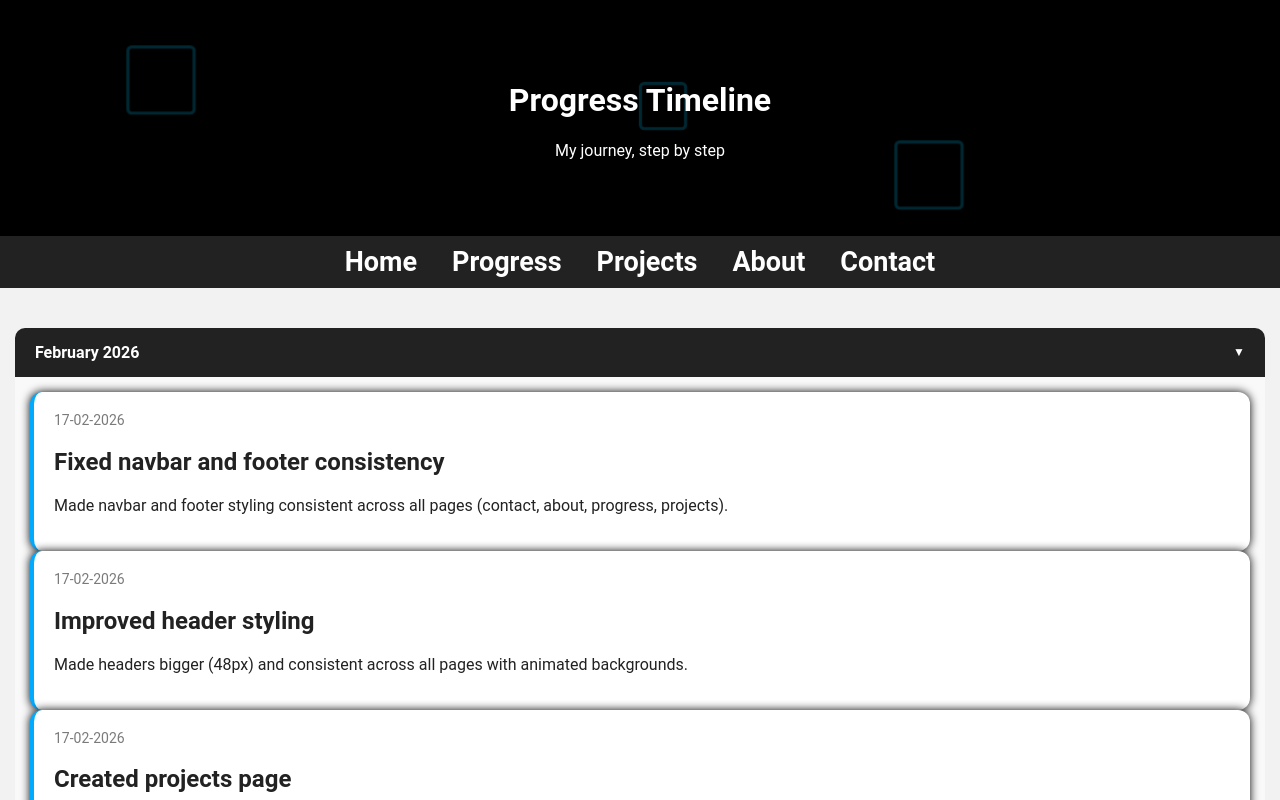
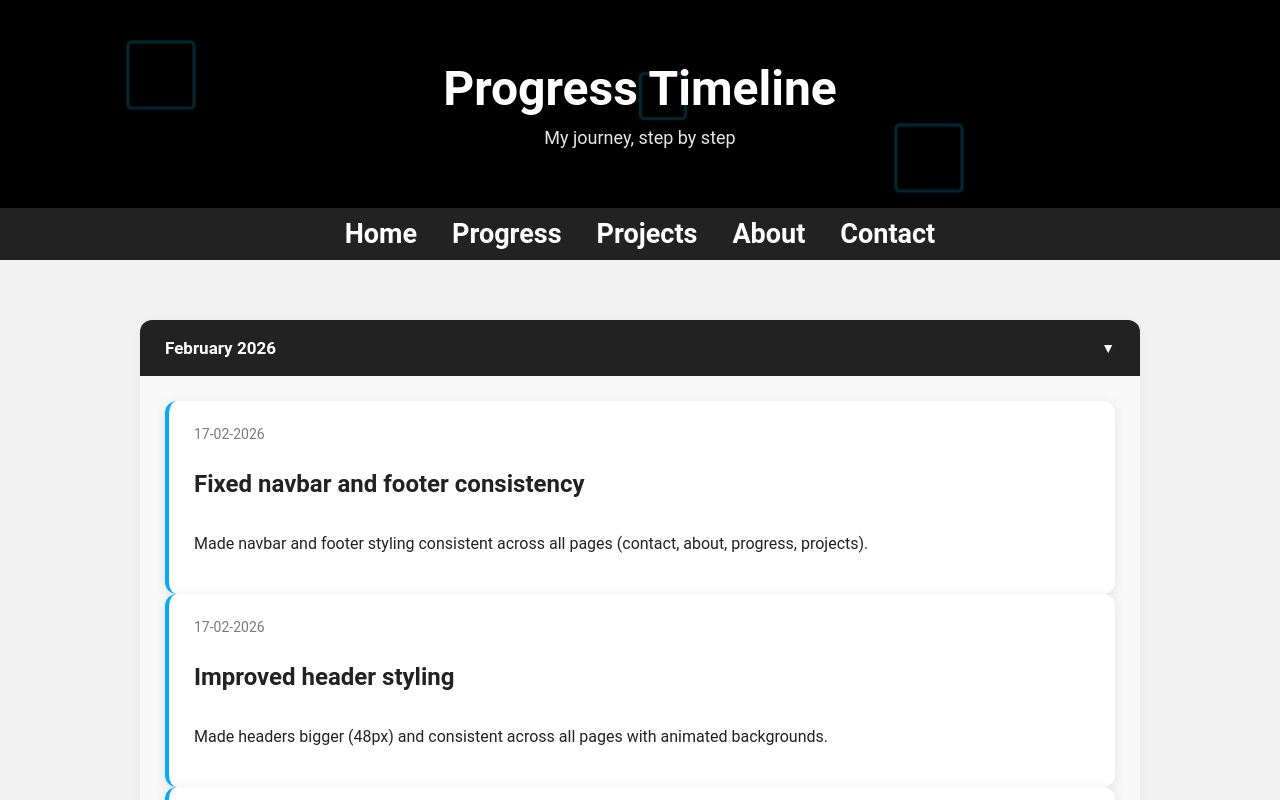
Before and after one commit to AlexSP06/site-personal, a plain HTML site: page progress.html in a window 1280 px wide. Shown: the top 800 px of the page. Drawn offline with Linux system fonts and the light colour scheme.

Commit message:
Updates on all pages

```diff
--- a/assets/css/about.css
+++ b/assets/css/about.css
@@ -4,7 +4,6 @@
     color: white;
     text-align: center;
     padding: 60px 20px;
-    overflow: hidden;
 }
 
 .simple-header .bg-anim{
--- a/assets/css/contact.css
+++ b/assets/css/contact.css
@@ -4,7 +4,6 @@
     color: white;
     text-align: center;
     padding: 60px 20px;
-    overflow: hidden;
 }
 
 .simple-header .bg-anim{
--- a/assets/css/progress.css
+++ b/assets/css/progress.css
@@ -1,30 +1,81 @@
+.simple-header{
+    position: relative;
+    background: #111;
+    color: white;
+    text-align: center;
+    padding: 60px 20px;
+}
+
+.simple-header .bg-anim{
+    position: absolute;
+    top: 0;
+    left: 0;
+    width: 100%;
+    height: 100%;
+    background: black;
+    overflow: hidden;
+    z-index: 1;
+}
+
+.simple-header .shape{
+    position: absolute;
+    width: 60px;
+    height: 60px;
+    border: 3px solid rgba(0, 200, 255, 0.4);
+    animation: blink 4s infinite ease-in-out;
+    border-radius: 5px;
+}
+
+.simple-header h1{
+    font-size: 48px;
+    margin: 0 0 10px 0;
+    position: relative;
+    z-index: 2;
+}
+
+.simple-header p{
+    font-size: 18px;
+    margin: 0;
+    opacity: 0.9;
+    position: relative;
+    z-index: 2;
+}
+
+@keyframes blink {
+    0%, 100% { opacity: 0.2; transform: scale(0.9); }
+    50% { opacity: 0.8; transform: scale(1.2); }
+}
+
 .container{
     display: flex;
     flex-direction: column;
-    gap: 20px;
-    padding-top: 40px;
+    gap: 30px;
+    padding: 60px 20px;
     margin-top: 0;
-    padding-left: 15px;
-    padding-right: 15px;
+    max-width: 1000px;
+    margin-left: auto;
+    margin-right: auto;
 }
 
 .month-section {
     background: #f9f9f9;
-    border-radius: 10px;
+    border-radius: 12px;
     overflow: hidden;
-    margin-bottom: 15px;
+    box-shadow: 0 2px 8px rgba(0,0,0,0.05);
+    margin-bottom: 10px;
 }
 
 .month-header {
     background: #222;
     color: white;
-    padding: 15px 20px;
+    padding: 18px 25px;
     cursor: pointer;
     display: flex;
     justify-content: space-between;
     align-items: center;
     transition: background 0.3s ease;
     user-select: none;
+    font-size: 16px;
 }
 
 .month-header:hover {
@@ -37,44 +88,32 @@
 
 .toggle-icon {
     transition: transform 0.3s ease;
-    font-size: 12px;
+    font-size: 14px;
 }
 
 .month-title {
     font-weight: 600;
-    font-size: 16px;
+    font-size: 17px;
 }
 
 .month-items {
-    padding: 15px;
+    padding: 25px;
     display: flex;
     flex-direction: column;
-    gap: 15px;
-}
-
-.simple-header{
-    position: relative;
-    overflow: hidden;
-}
-
-.simple-header h1{
-    position: relative;
-    z-index: 2;
-}
-
-.simple-header p{
-    position: relative;
-    z-index: 2;
+    gap: 20px;
 }
 
 .card{
     background: white;
-    padding: 20px;
+    padding: 25px;
     border-radius: 12px;
     border-left: 4px solid #00aaff;
-    box-shadow: 0 0 10px #000;
+    box-shadow: 0 2px 12px rgba(0,0,0,0.1);
     color: #222;
-    height: auto;
+    min-height: 80px;
+    display: flex;
+    flex-direction: column;
+    justify-content: space-between;
 }
 
 .date{
--- a/assets/css/projects.css
+++ b/assets/css/projects.css
@@ -5,7 +5,7 @@
     display: grid;
     grid-template-columns: 1fr 1fr;
     gap: 40px;
-}}
+}
 
 .projects-section {
     padding: 35px;
@@ -56,17 +56,51 @@
 
 .simple-header{
     position: relative;
+    background: #111;
+    color: white;
+    text-align: center;
+    padding: 60px 20px;
     overflow: hidden;
 }
 
+.simple-header .bg-anim{
+    position: absolute;
+    top: 0;
+    left: 0;
+    width: 100%;
+    height: 100%;
+    background: black;
+    overflow: hidden;
+    z-index: 1;
+}
+
+.simple-header .shape{
+    position: absolute;
+    width: 60px;
+    height: 60px;
+    border: 3px solid rgba(0, 200, 255, 0.4);
+    animation: blink 4s infinite ease-in-out;
+    border-radius: 5px;
+}
+
 .simple-header h1{
+    font-size: 48px;
+    margin: 0 0 10px 0;
     position: relative;
     z-index: 2;
 }
 
 .simple-header p{
+    font-size: 18px;
+    margin: 0;
+    opacity: 0.9;
     position: relative;
     z-index: 2;
+}
+
+@keyframes blink {
+    0%, 100% { opacity: 0.2; transform: scale(0.9); }
+    50% { opacity: 0.8; transform: scale(1.2); }
 }
 
 .projects-cards {
--- a/assets/css/style.css
+++ b/assets/css/style.css
@@ -5,6 +5,17 @@ body,html{
     scroll-behavior: smooth;
     background-color: #f2f2f2;
     color: #222;
+    height: 100%;
+}
+
+body{
+    display: flex;
+    flex-direction: column;
+    min-height: 100vh;
+}
+
+main{
+    flex: 1;
 }
 
 .hero{
@@ -16,6 +27,7 @@ body,html{
     text-align: center;
     color: white;
     overflow: hidden;
+    flex-shrink: 0;
 }
 
 .hero-img{
@@ -169,8 +181,7 @@ footer{
     padding: 20px;
     background-color: #111;
     color: white;
-    margin-top: 0;
-    margin-bottom: 0;
+    margin-top: auto;
     font-size: 14px;
 }
 
```
Also changed, not shown: about.html (+1 -1 lines).
